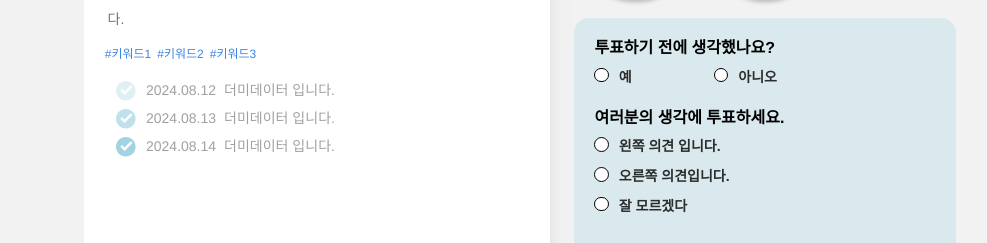
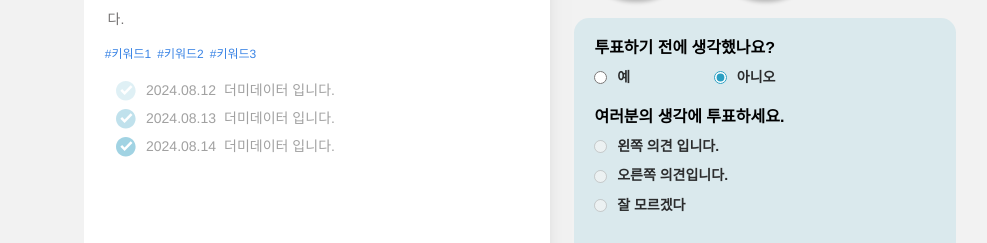
Before and after one commit to Doooooring/yvote_next, a Next.js app: page /news/1 in a window 1280 px wide. Shown: the part 374-617 px from the top of the page, without its empty margins (108-1095 px from the left). Built offline with nearby package versions, Linux system fonts and the light colour scheme; no server answers.

Commit message:
individual news page done

```diff
--- a/components/common/modal/index.tsx
+++ b/components/common/modal/index.tsx
@@ -29,7 +29,7 @@ const Wrapper = styled.div`
   left: 0;
   width: 100vw;
   height: 100vh;
-  overflow: scroll;
+  overflow: hidden;
   z-index: 9999;
   background-color: rgba(0, 0, 0, 0.5);
   /* display: flex;
--- a/components/news/commentModal/index.tsx
+++ b/components/news/commentModal/index.tsx
@@ -207,19 +207,28 @@ const Wrapper = styled.div`
   display: flex;
   flex-direction: column;
   width: 60%;
-  min-width: 800px;
-  max-height: 800px;
+  min-width: 700px;
+  max-height: 80vh; /* optional: to make sure modal does not exceed screen height */
+  overflow-y: auto; /* add scroll if content overflows */
   margin-left: auto;
   margin-right: auto;
-  padding: 4rem 3rem;
+  padding: 3rem 3rem;
   overflow: scroll;
   flex: 0 0 auto;
   background-color: white;
-  position: relative;
+  position: fixed;
+  top: 5%;
+  left: 50%;
+  transform: translate(-50%, 0);
+  ::-webkit-scrollbar {
+    display: none;
+  }
+  -ms-overflow-style: none;
+  scrollbar-width: none;
   @media screen and (max-width: 768px) {
     width: 90%;
     min-width: 0px;
-    padding: 3rem 2rem;
+    padding: 3rem 1rem;
   }
   & {
     div.close-button {
@@ -229,8 +238,17 @@ const Wrapper = styled.div`
       cursor: pointer;
     }
     div.modal-head {
+      -webkit-text-size-adjust: none;
+      color: #666;
+      text-align: left;
+      margin: 0;
+      padding: 0;
+      border: 0;
+      font: inherit;
+      box-sizing: inherit;
       display: flex;
       flex-direction: row;
+
       @media screen and (max-width: 768px) {
         display: block;
       }
@@ -247,6 +265,7 @@ const Wrapper = styled.div`
         box-shadow: 2px 4px 4px 0 rgba(0, 0, 0, 0.25);
         border-radius: 200px;
         overflow: hidden;
+        box-sizing: border-box;
         @media screen and (max-width: 768px) {
           width: 80px;
           height: 80px;
@@ -282,6 +301,7 @@ const Wrapper = styled.div`
           font-size: 15px;
           line-height: 1.7;
           @media screen and (max-width: 768px) {
+            padding-left: 4%;
             font-size: 14px;
           }
         }
@@ -296,19 +316,18 @@ const Wrapper = styled.div`
         div.body-block {
           height: 60px;
           padding-left: 2rem;
-          padding-top: 1rem;
-          padding-bottom: 1rem;
+
           box-shadow: 0px 4px 4px 0 rgba(0, 0, 0, 0.25);
           border-radius: 16px;
           display: flex;
           flex-direction: row;
           align-items: center;
           cursor: pointer;
-
+          box-sizing: border-box;
           @media screen and (max-width: 768px) {
             padding: 0rem;
-            padding-left: 0.5rem;
-            padding-right: 0.5rem;
+            padding-left: 1rem;
+            padding-right: 1rem;
           }
           span {
             display: -webkit-box;
@@ -341,12 +360,12 @@ const Wrapper = styled.div`
       }
 
       div.content-wrapper {
-        padding: 1.25rem;
+        padding: 1.25rem 4%;
         box-shadow: 0px 4px 4px 0 rgba(0, 0, 0, 0.25);
-
+        color: rgb(102, 102, 102);
         p.content-title {
           color: #7e7e7e;
-          font-weight: 500;
+          font-weight: 600;
           padding-top: 0.5rem;
           padding-bottom: 0.5rem;
         }
--- a/components/news/newsContents/voteBox/index.tsx
+++ b/components/news/newsContents/voteBox/index.tsx
@@ -199,9 +199,9 @@ const Wrapper = styled.div`
     input[type='radio'] {
       border: 1px solid black;
       -webkit-text-size-adjust: none;
-      appearance: none;
-      width: 0.9rem;
-      height: 0.9rem;
+      appearance: auto;
+      width: 0.8rem;
+      height: 0.8rem;
       border-radius: 100%;
       margin: 0;
       margin-right: 10px;
@@ -240,21 +240,12 @@ const VotingBlock = styled.div`
   font-size: 14px;
   font-weight: 600;
   color: #2b2c2d;
+  display: flex;
+  align-items: center;
 `;
 
 const ThinkBox = styled.input`
   margin-right: 10px;
-  &:checked + label::after {
-    content: '✔';
-    color: red;
-    height: 10px;
-    width: 20px;
-    padding: 0;
-    text-align: center;
-    position: absolute;
-    top: -2px;
-    left: 0px;
-  }
 `;
 
 const LeftRightBox = styled.div`
@@ -271,20 +262,12 @@ const LeftRightHead = styled.div`
 
 const CheckBoxWrapper = styled.div`
   margin-bottom: 10px;
+  display: flex;
+  align-items: center;
 `;
 
 const CheckBox = styled.input`
   margin-right: 10px;
-  &:checked + label::after {
-    content: '✔';
-    color: grey;
-    font-size: 5px;
-    padding: 0;
-    text-align: center;
-    position: absolute;
-    top: -6px;
-    left: 2px;
-  }
 `;
 
 const LRComment = styled.span`
```
